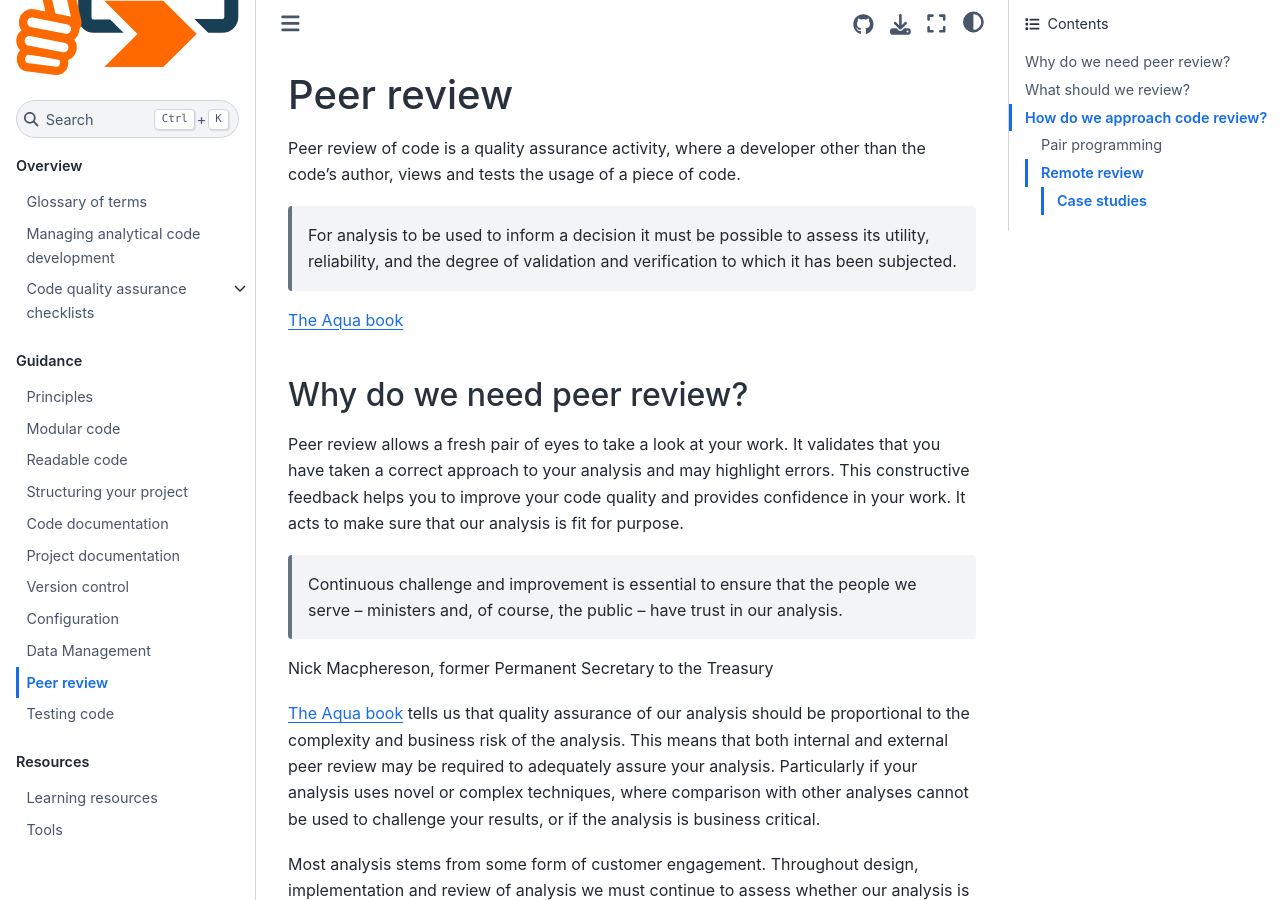
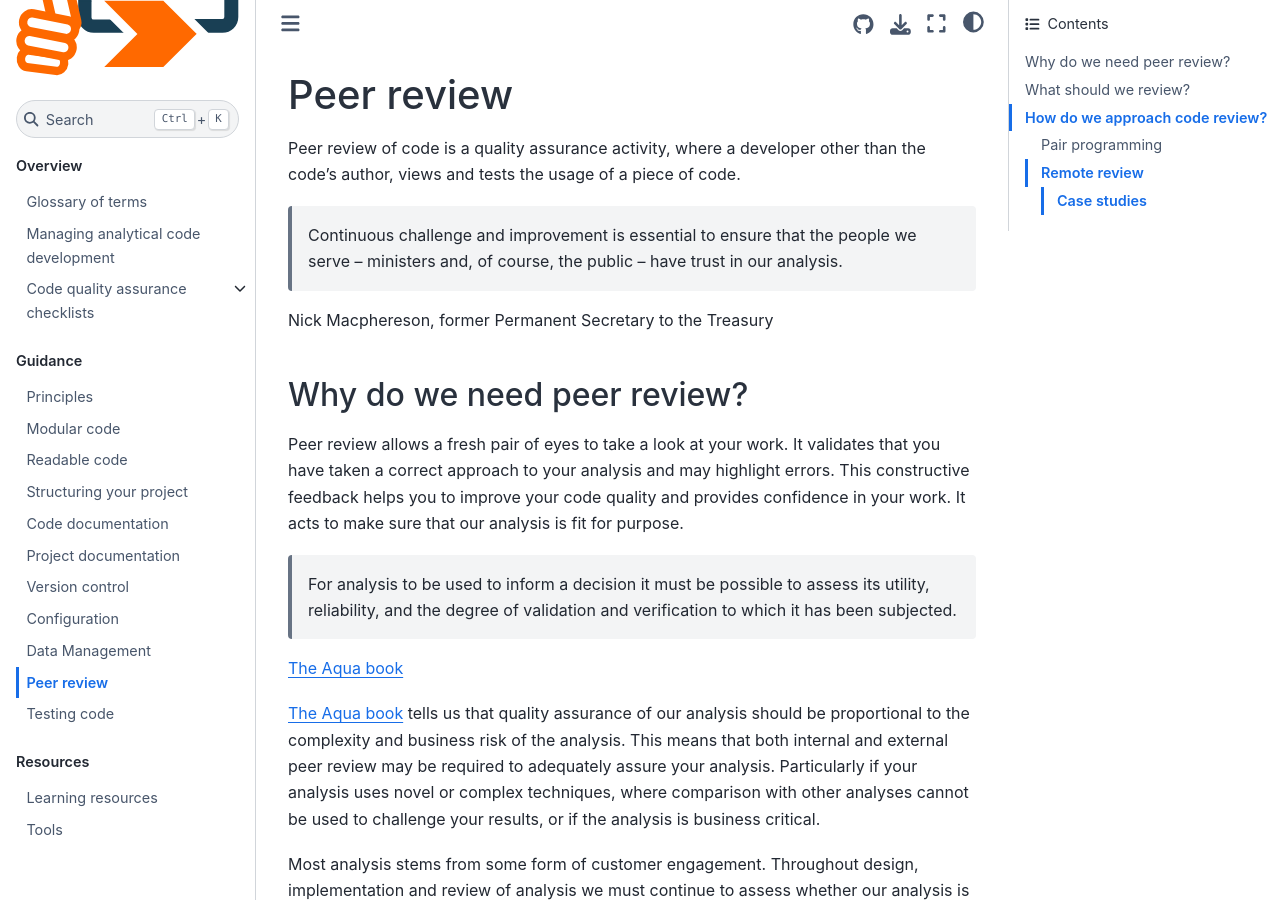
Before and after one commit to best-practice-and-impact/qa-of-code-guidance, a Jupyter Book: the page built from book/peer_review.md, in a window 1280 px wide and 900 px high. Built offline with Jupyter Book 1.0.4 settings and Sphinx 7.4.7 and the Sphinx Book theme 1.1.4, drawn with Linux system fonts in a browser that asks for light colours.

Commit message:
Swap quote positions

```diff
--- a/book/peer_review.md
+++ b/book/peer_review.md
@@ -2,17 +2,17 @@
 
 Peer review of code is a quality assurance activity, where a developer other than the code's author, views and tests the usage of a piece of code.
 
->For analysis to be used to inform a decision it must be possible to assess its utility, reliability, and the degree of validation and verification to which it has been subjected.
+>Continuous challenge and improvement is essential to ensure that the people we serve – ministers and, of course, the public – have trust in our analysis.
 
-[The Aqua book](https://www.gov.uk/government/publications/the-aqua-book-guidance-on-producing-quality-analysis-for-government)
+Nick Macphereson, former Permanent Secretary to the Treasury
 
 ## Why do we need peer review?
 
 Peer review allows a fresh pair of eyes to take a look at your work. It validates that you have taken a correct approach to your analysis and may highlight errors. This constructive feedback helps you to improve your code quality and provides confidence in your work. It acts to make sure that our analysis is fit for purpose.
 
->Continuous challenge and improvement is essential to ensure that the people we serve – ministers and, of course, the public – have trust in our analysis.
+>For analysis to be used to inform a decision it must be possible to assess its utility, reliability, and the degree of validation and verification to which it has been subjected.
 
-Nick Macphereson, former Permanent Secretary to the Treasury
+[The Aqua book](https://www.gov.uk/government/publications/the-aqua-book-guidance-on-producing-quality-analysis-for-government)
 
 [The Aqua book](https://www.gov.uk/government/publications/the-aqua-book-guidance-on-producing-quality-analysis-for-government) tells us that quality assurance of our analysis should be proportional to the complexity and business risk of the analysis. This means that both internal and external peer review may be required to adequately assure your analysis. Particularly if your analysis uses novel or complex techniques, where comparison with other analyses cannot be used to challenge your results, or if the analysis is business critical.
 
```
